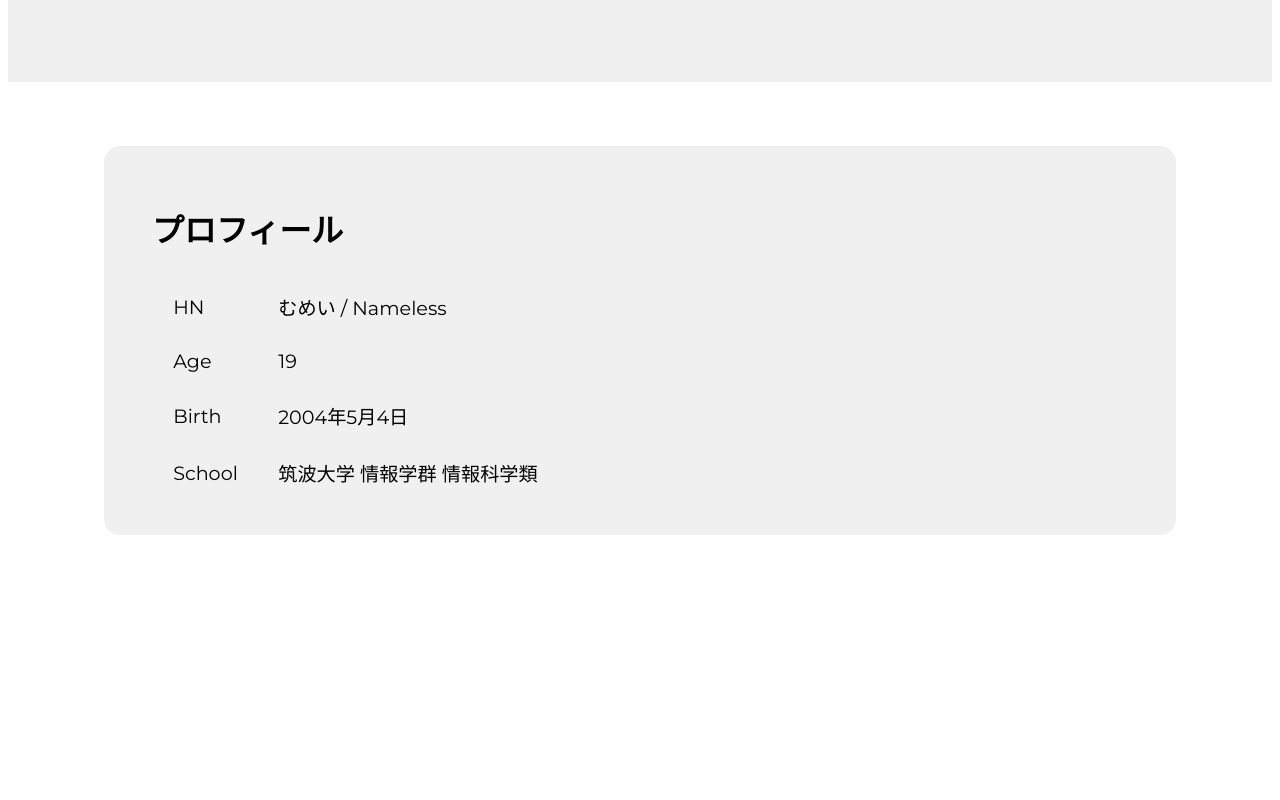
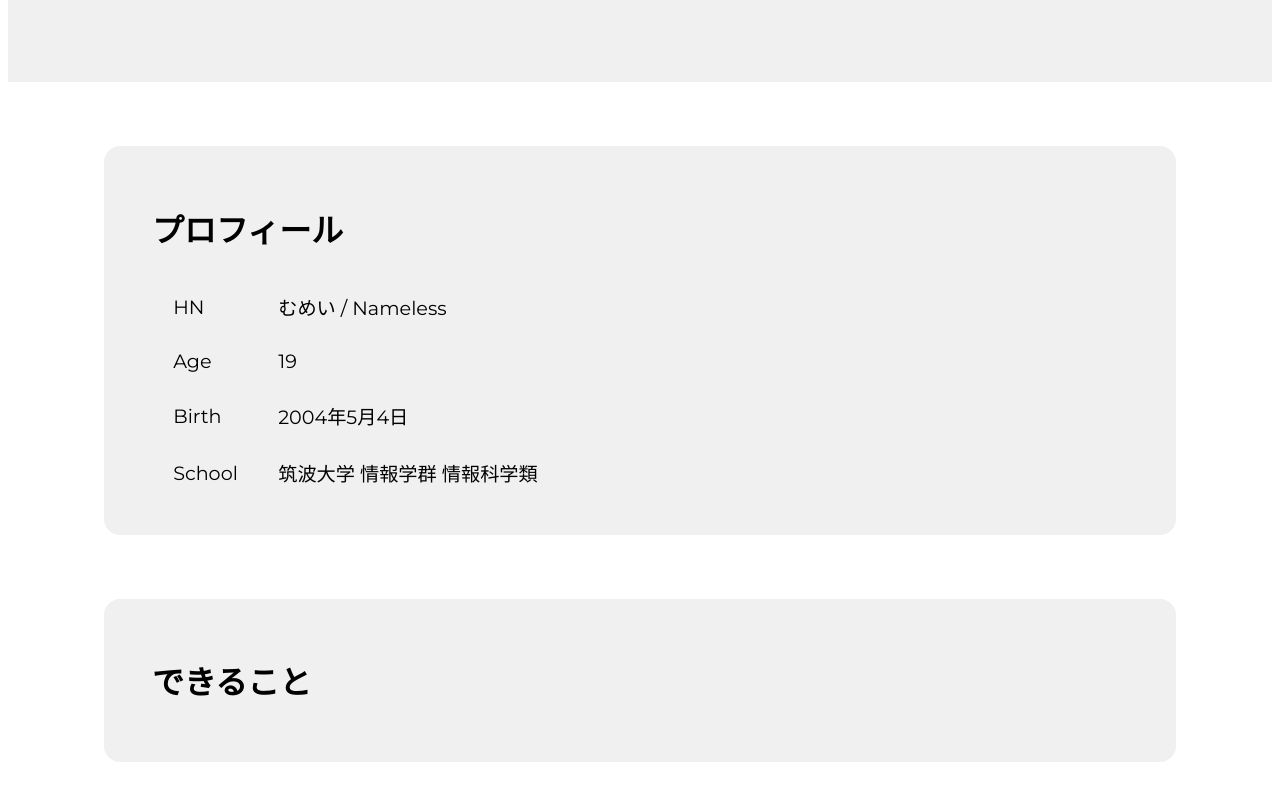
Before and after one commit to Nameless-itf23/profile, a React (Vite) app: page / in a window 1280 px wide. Shown: the part 726-1526 px from the top of the page. Before the commit the page ends 1325 px from the top, so only its background shows below. Built offline with nearby package versions, Linux system fonts and the light colour scheme; a web font is replaced by a local one.

Commit message:
add Skills

```diff
--- a/src/App.tsx
+++ b/src/App.tsx
@@ -2,6 +2,7 @@ import './App.css'
 import Header from './components/Header'
 import HeroArea from './components/HeroArea'
 import Profile from './components/Profile'
+import Skills from './components/Skills'
 
 function App() {
   return (
@@ -9,6 +10,7 @@ function App() {
       <Header />
       <HeroArea />
       <Profile />
+      <Skills />
     </>
   )
 }
--- /dev/null
+++ b/src/components/Skills.tsx
@@ -0,0 +1,12 @@
+import { useTranslation } from "react-i18next";
+
+function Skills() {
+    const { t } = useTranslation();
+    return (
+        <section>
+            <h1>{t('skills.title')}</h1>
+        </section>
+    )
+}
+
+export default Skills
--- a/src/language/en.json
+++ b/src/language/en.json
@@ -5,5 +5,8 @@
         "age": {"q": "Age", "a": "19"},
         "birth": {"q": "Birth", "a": "May 4, 2004"},
         "school": {"q": "School", "a": "University of Tsukuba, College of Information Science"}
+    },
+    "skills": {
+        "title": "Skills"
     }
 }
--- a/src/language/ja.json
+++ b/src/language/ja.json
@@ -5,5 +5,8 @@
         "age": {"q": "Age", "a": "19"},
         "birth": {"q": "Birth", "a": "2004年5月4日"},
         "school": {"q": "School", "a": "筑波大学 情報学群 情報科学類"}
+    },
+    "skills": {
+        "title": "できること"
     }
 }
```
Also changed, not shown: src/components/Skill.tsx (added).
